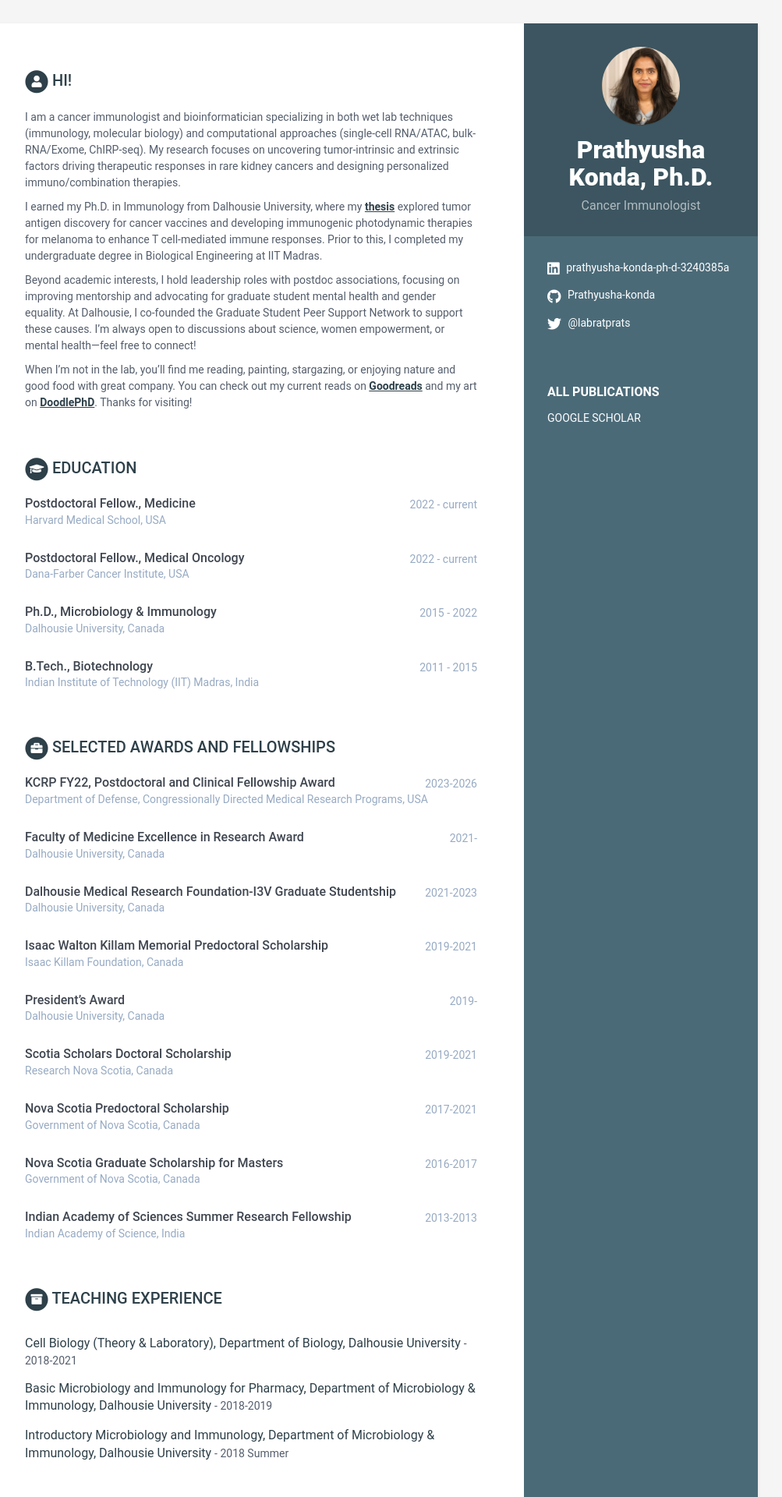
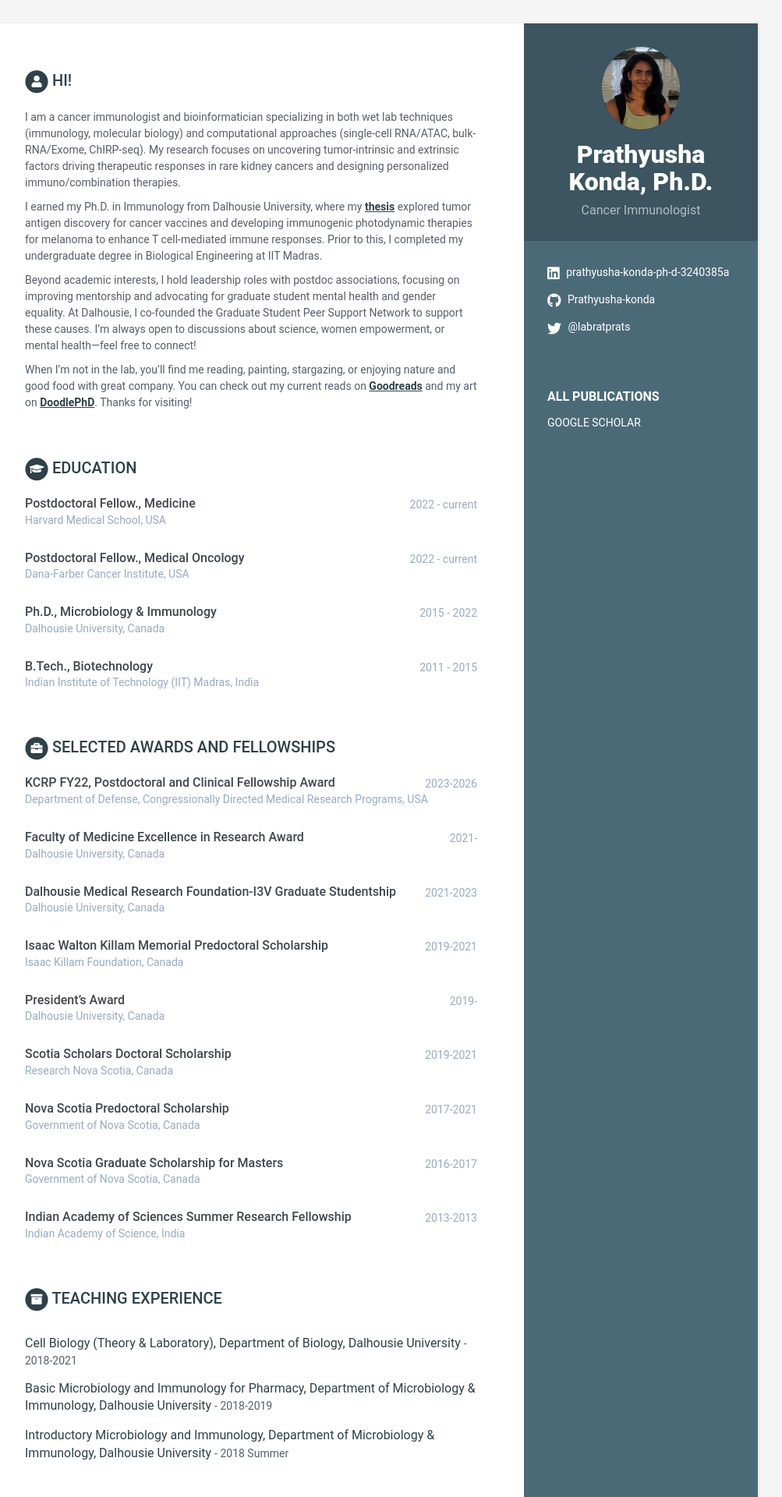
Before and after one commit to Prathyusha-konda/Website, a Jekyll site: the page built from index.html, in a window 1280 px wide. Shown: the top 1920 px of the page at 78% size, without its empty margins (168-1171 px from the left). Built offline with Jekyll 4.4.1, drawn with Linux system fonts in a browser that asks for light colours.

Commit message:
Update data.yml

```diff
--- a/_data/data.yml
+++ b/_data/data.yml
@@ -9,7 +9,7 @@ sidebar:
     # Profile information
     name: Prathyusha Konda, Ph.D.
     tagline: Cancer Immunologist
-    avatar: AE4A5784_2.jpeg #ProfilePic_2023_2.jpg  #place a 100x100 picture inside /assets/images/ folder and provide the name of the file below
+    avatar: profile2024.jpg #ProfilePic_2023_2.jpg  #place a 100x100 picture inside /assets/images/ folder and provide the name of the file below
 
     # Sidebar links
     #email: prathyusha{_}konda{@}dfci{.}harvard{.}edu
```
